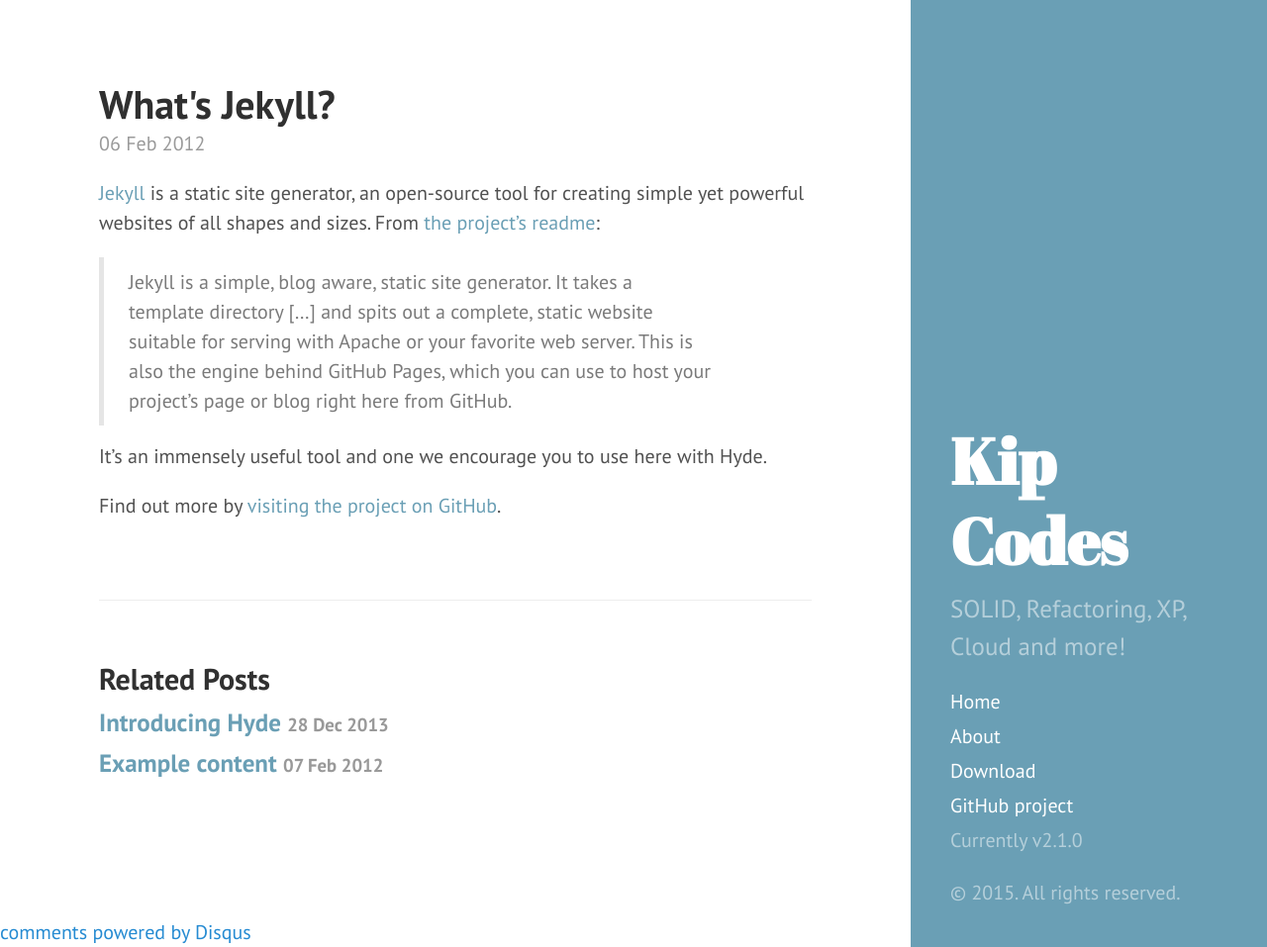
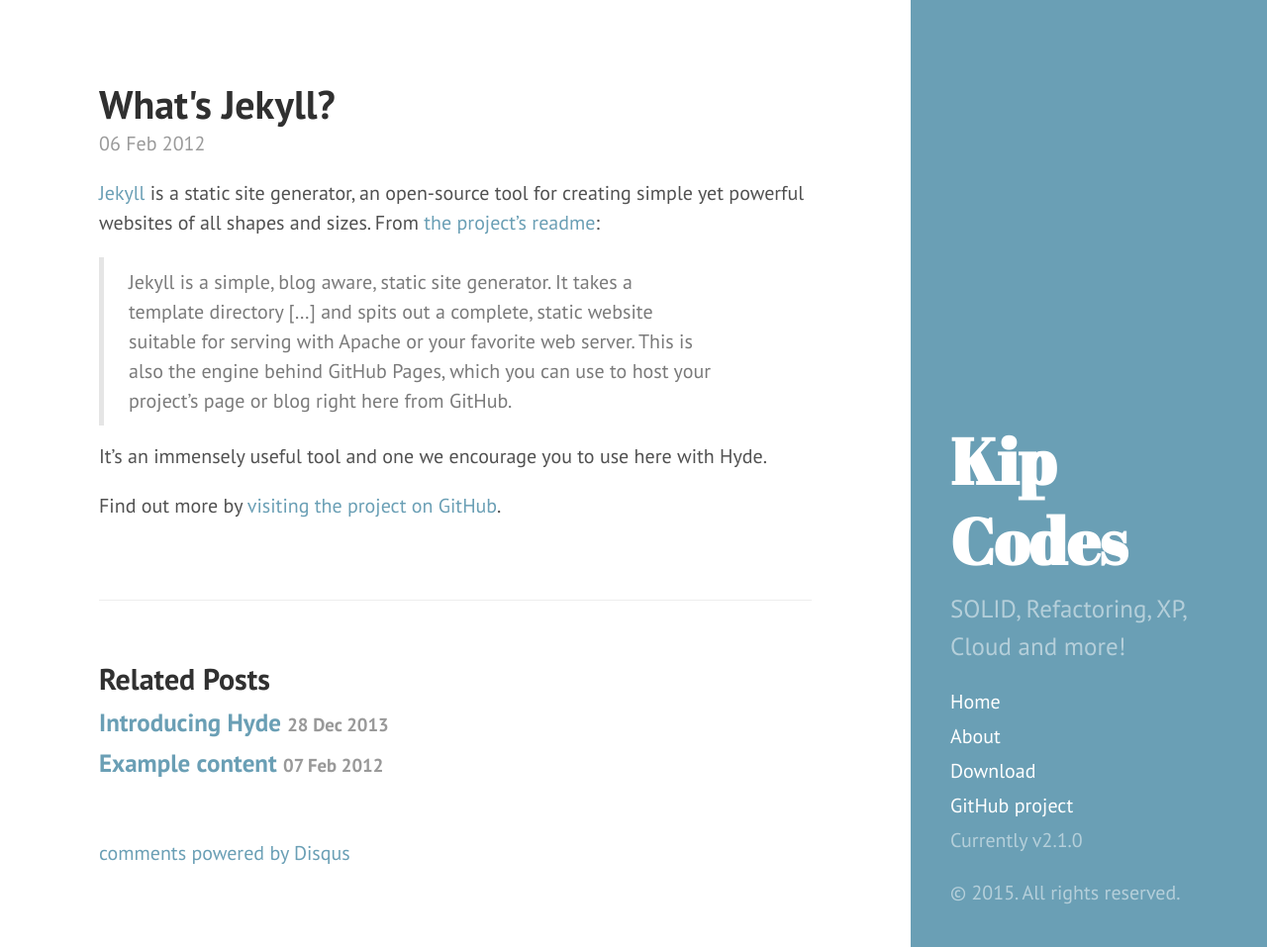
Before and after one commit to tijmenkip/tijmenkip.github.io, a Jekyll site: the page built from _posts/2012-02-06-whats-jekyll.md, in a window 1280 px wide and 957 px high. Shown: the whole window at 99% size. Built offline with Jekyll 4.4.1, drawn with Linux system fonts in a browser that asks for light colours; Markdown is read by kramdown in place of the engine named in the settings; comment, search, counter and statistics services are not loaded.

Commit message:
moved comments to post layout

```diff
--- a/_layouts/default.html
+++ b/_layouts/default.html
@@ -12,7 +12,5 @@
       {{ content }}
     </div>
 
-{% include comments.html %}
-
   </body>
 </html>
--- a/_layouts/post.html
+++ b/_layouts/post.html
@@ -23,3 +23,5 @@ layout: default
     {% endfor %}
   </ul>
 </div>
+
+{% include comments.html %}
```
